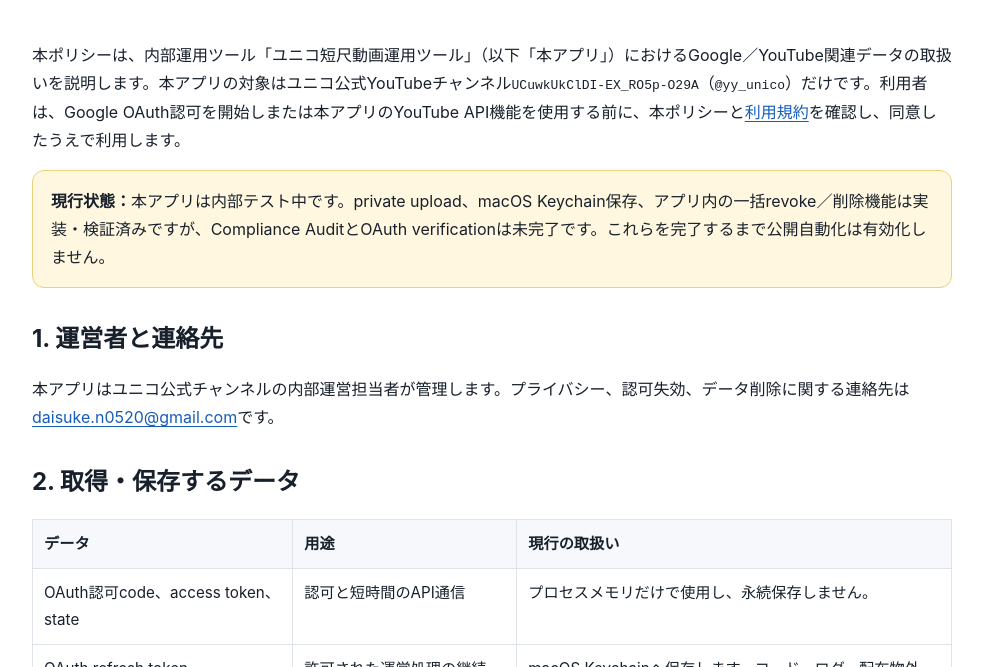
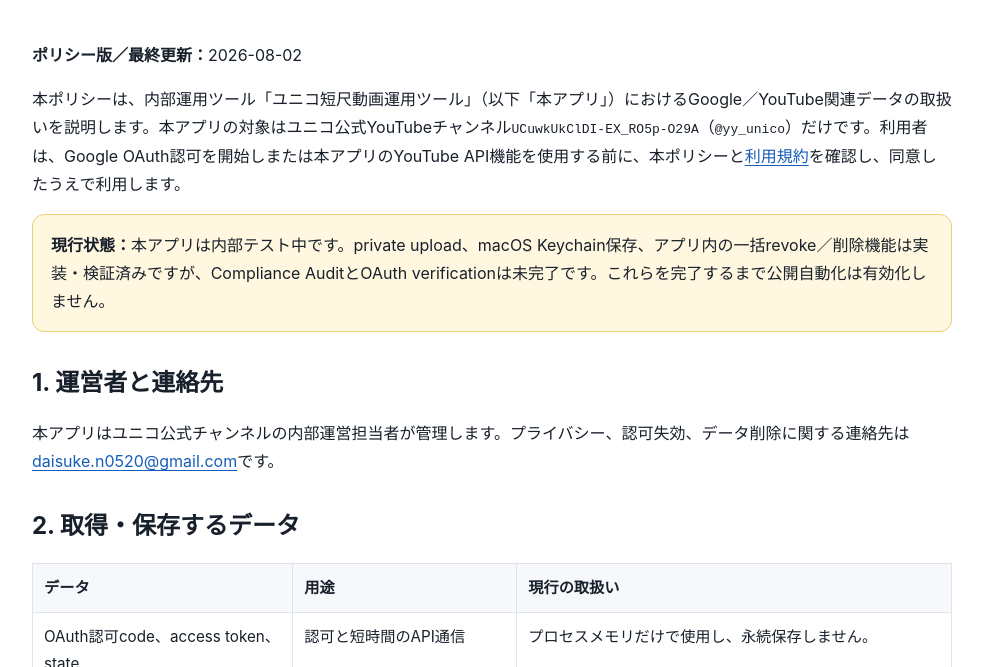
Before and after one commit to DaisukeNAKA/DaisukeNAKA.github.io, a plain HTML site: page privacy.html in a window 1280 px wide. Shown: the part 133-800 px from the top of the page, without its empty margins (148-1131 px from the left). Drawn offline with Linux system fonts and the light colour scheme.

Commit message:
Expose OAuth policy version

```diff
--- a/privacy.html
+++ b/privacy.html
@@ -38,6 +38,7 @@
   </header>
 
   <main>
+    <p><strong>ポリシー版／最終更新：</strong>2026-08-02</p>
     <p>本ポリシーは、内部運用ツール「ユニコ短尺動画運用ツール」（以下「本アプリ」）におけるGoogle／YouTube関連データの取扱いを説明します。本アプリの対象はユニコ公式YouTubeチャンネル<code>UCuwkUkClDI-EX_RO5p-O29A</code>（<code>@yy_unico</code>）だけです。利用者は、Google OAuth認可を開始しまたは本アプリのYouTube API機能を使用する前に、本ポリシーと<a href="terms.html">利用規約</a>を確認し、同意したうえで利用します。</p>
 
     <aside class="notice">
```
Also changed, not shown: terms.html (+1 -0 lines).
